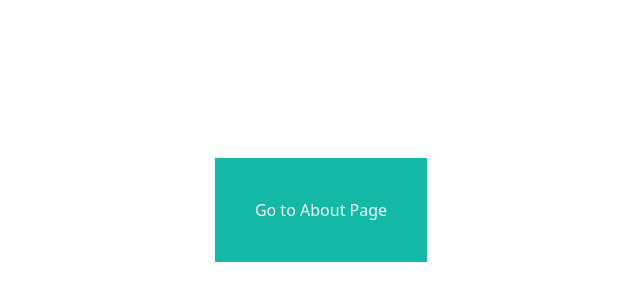
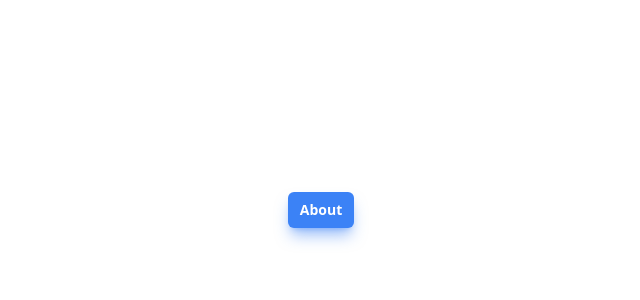
Before and after one commit to jamaluddinrumi/next12, a Next.js app: page / in a window 1280 px wide. Shown: the part 190-490 px from the top of the page, without its empty margins (319-959 px from the left). Built offline with nearby package versions, Linux system fonts and the light colour scheme.

Commit message:
replace div container with button on home page & about page

```diff
--- a/pages/about.js
+++ b/pages/about.js
@@ -1,15 +1,13 @@
 import Link from "next/link";
 
-function About() {
+function AboutPage() {
   return (
-    <div className="bg-indigo-500 text-slate-100 p-10 transition-colors">
-      Go to{" "}
-      <Link href="/">
-        <span className="cursor-pointer">Home</span>
-      </Link>{" "}
-      Page
-    </div>
+    <Link href="/">
+      <button class="py-2 px-3 bg-indigo-500 text-white text-sm font-semibold rounded-md shadow-lg shadow-indigo-500/50 focus:outline-none">
+        Home Page
+      </button>
+    </Link>
   );
 }
 
-export default About;
+export default AboutPage;
--- a/pages/index.js
+++ b/pages/index.js
@@ -2,13 +2,11 @@ import Link from "next/link";
 
 function HomePage() {
   return (
-    <div className="bg-teal-500 text-slate-100 p-10 transition-colors">
-      Go to{" "}
-      <Link href="/about">
-        <span className="cursor-pointer">About</span>
-      </Link>{" "}
-      Page
-    </div>
+    <Link href="/about">
+      <button class="py-2 px-3 bg-blue-500 text-white text-sm font-semibold rounded-md shadow-lg shadow-blue-500/50 focus:outline-none">
+        About
+      </button>
+    </Link>
   );
 }
 
```
